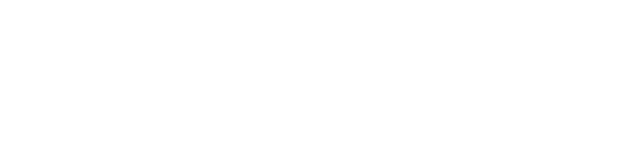
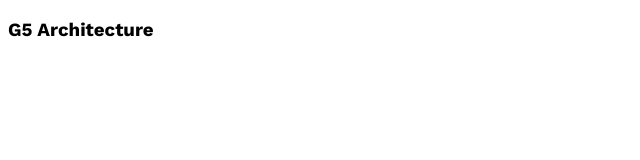
Before and after one commit to mursalin35/G5-Architecture, a plain HTML site: page index.html in a window 1280 px wide. Shown: the whole page, without its empty margins (0-640 px from the left). Drawn offline with nearby package versions, Linux system fonts and the light colour scheme.

Commit message:
aded google font

```diff
--- a/index.html
+++ b/index.html
@@ -12,7 +12,9 @@
 
 <body>
     <header>
-
+        <nav class="navber">
+            <h3 class="brand">G5 Architecture</h3>
+        </nav>
     </header>
     <main>
 
--- a/style/architec.css
+++ b/style/architec.css
@@ -0,0 +1,8 @@
+@import url('https://fonts.googleapis.com/css2?family=Bebas+Neue&family=Roboto:ital,wght@0,100..900;1,100..900&family=Sora:wght@100..800&family=Tinos:ital,wght@0,400;0,700;1,400;1,700&family=Work+Sans:ital,wght@0,100..900;1,100..900&display=swap');
+
+body {
+  font-family: "Work Sans", sans-serif;
+  font-optical-sizing: auto;
+  font-weight: 400;
+  font-style: normal;
+}
```
